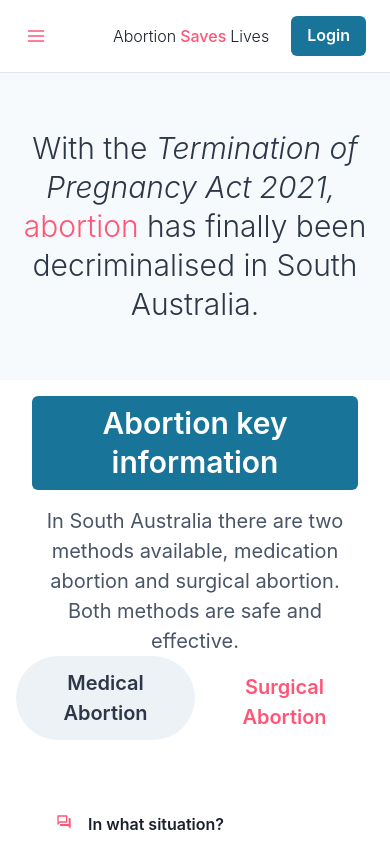
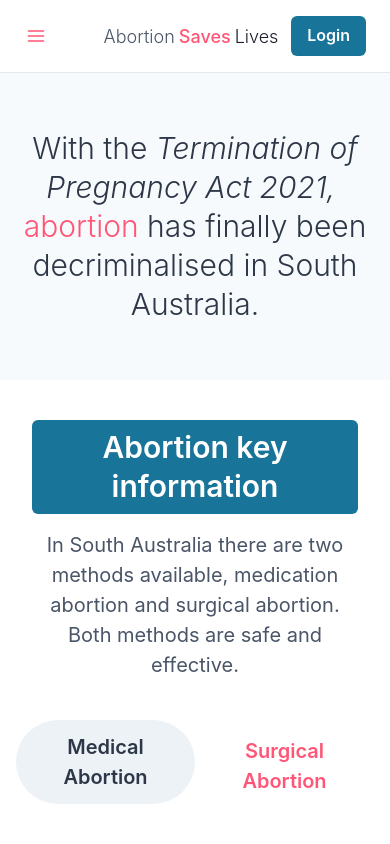
Before and after one commit to appolinefr/Abortion-saves-lives, a React (Create React App) app in the folder client/: page /info in a window 390 px wide. Shown: the top 844 px of the page. Built offline with nearby package versions, Linux system fonts and the light colour scheme.

Commit message:
updated styles and imporved responsiveness

```diff
--- a/client/src/components/InfoPageComponents/InfoPageMainBody/index.js
+++ b/client/src/components/InfoPageComponents/InfoPageMainBody/index.js
@@ -86,14 +86,14 @@ const surgicalFeatures = [
 
 export default function infoPageBody() {
   return (
-    <Box p={4} mt={{ sm: 6, md: 8, lg: 10 }}>
+    <Box p={4} mt={{ base: 6, sm: 6, md: 8, lg: 10 }}>
       <Stack
         Stack
         spacing={4}
         as={Container}
         maxW={"3xl"}
         textAlign={"center"}
-        mb={{ sm: 12, md: 16, lg: 16 }}
+        mb={{ base: 10, sm: 12, md: 16, lg: 16 }}
       >
         <Heading
           fontSize={"3xl"}
@@ -112,7 +112,11 @@ export default function infoPageBody() {
           abortion and surgical abortion. Both methods are safe and effective.
         </Text>
       </Stack>
-      <Tabs isFitted variant="soft-rounded" colorScheme="gray">
+      <Tabs
+        isFitted
+        variant="soft-rounded"
+        colorScheme="gray"
+      >
         <TabList mb="1em">
           <Tab fontSize={"xl"} color={"#FF5677"}>
             Medical Abortion
--- a/client/src/components/MainPageComponents/MainPageBody/index.js
+++ b/client/src/components/MainPageComponents/MainPageBody/index.js
@@ -35,7 +35,7 @@ const Feature = ({ heading, text, icon, button }) => {
 
 export default function MainPageBody() {
   return (
-    <Box as={Container} maxW="7xl" mt={14} p={4}>
+    <Box as={Container} maxW="7xl" mt={{sm: 8, md: 10, lg:14}} p={4}>
       <Grid
         templateColumns={{
           base: "repeat(1, 1fr)",
@@ -56,7 +56,7 @@ export default function MainPageBody() {
           </VStack>
         </GridItem>
       </Grid>
-      <Divider mt={12} mb={12} />
+      <Divider mt={10} mb={10} />
       <Grid
         templateColumns={{
           base: "repeat(1, 1fr)",
--- a/client/src/components/NavBar/index.js
+++ b/client/src/components/NavBar/index.js
@@ -69,8 +69,7 @@ export default function NavBar() {
           <Text
             textAlign={useBreakpointValue({ base: "center", md: "left" })}
             fontFamily={"heading"}
-            color={useColorModeValue("gray.800", "white")}
-            fontSize={{ sm: "lg", md: "xl", lg: "2xl" }}
+            fontSize={{ base: "lg", sm: "xl", md: "xl", lg: "2xl" }}
             fontWeight={300}
             mr={1}
           >
@@ -80,7 +79,7 @@ export default function NavBar() {
             textAlign={useBreakpointValue({ base: "center", md: "left" })}
             fontFamily={"heading"}
             color={styles.color}
-            fontSize={{ sm: "lg", md: "xl", lg: "2xl" }}
+            fontSize={{ base: "lg", sm: "xl", md: "xl", lg: "2xl" }}
             fontWeight={500}
             mr={1}
           >
@@ -90,7 +89,7 @@ export default function NavBar() {
             textAlign={useBreakpointValue({ base: "center", md: "left" })}
             fontFamily={"heading"}
             color={useColorModeValue("gray.800", "white")}
-            fontSize={{ sm: "lg", md: "xl", lg: "2xl" }}
+            fontSize={{ base: "lg", sm: "xl", md: "xl", lg: "2xl" }}
             fontWeight={300}
           >
             Lives
@@ -113,11 +112,10 @@ export default function NavBar() {
               <Button
                 onClick={logout}
                 as={"a"}
-                fontSize={"md"}
+                fontSize={{base: "sm", sm: "sm" ,md: "lg", lg: "lg"}}
                 fontWeight={600}
                 color={"white"}
                 bg={"#187498"}
-                href={"#"}
                 _hover={{
                   bg: "#A7D2CB",
                 }}
--- a/client/src/components/SupportPageComponents/SupportMainBody/index.js
+++ b/client/src/components/SupportPageComponents/SupportMainBody/index.js
@@ -67,8 +67,8 @@ export default function BasicStatistics() {
                 shadow="base"
                 borderWidth="1px"
                 alignSelf={{ base: "center", lg: "flex-start" }}
-                width={407}
-                aspect-ratio={407 / 304}
+                width={400}
+                // aspect-ratio={400 / 304}
                 objectFit={"cover"}
                 height={304}
                 borderRadius={"md"}
```
